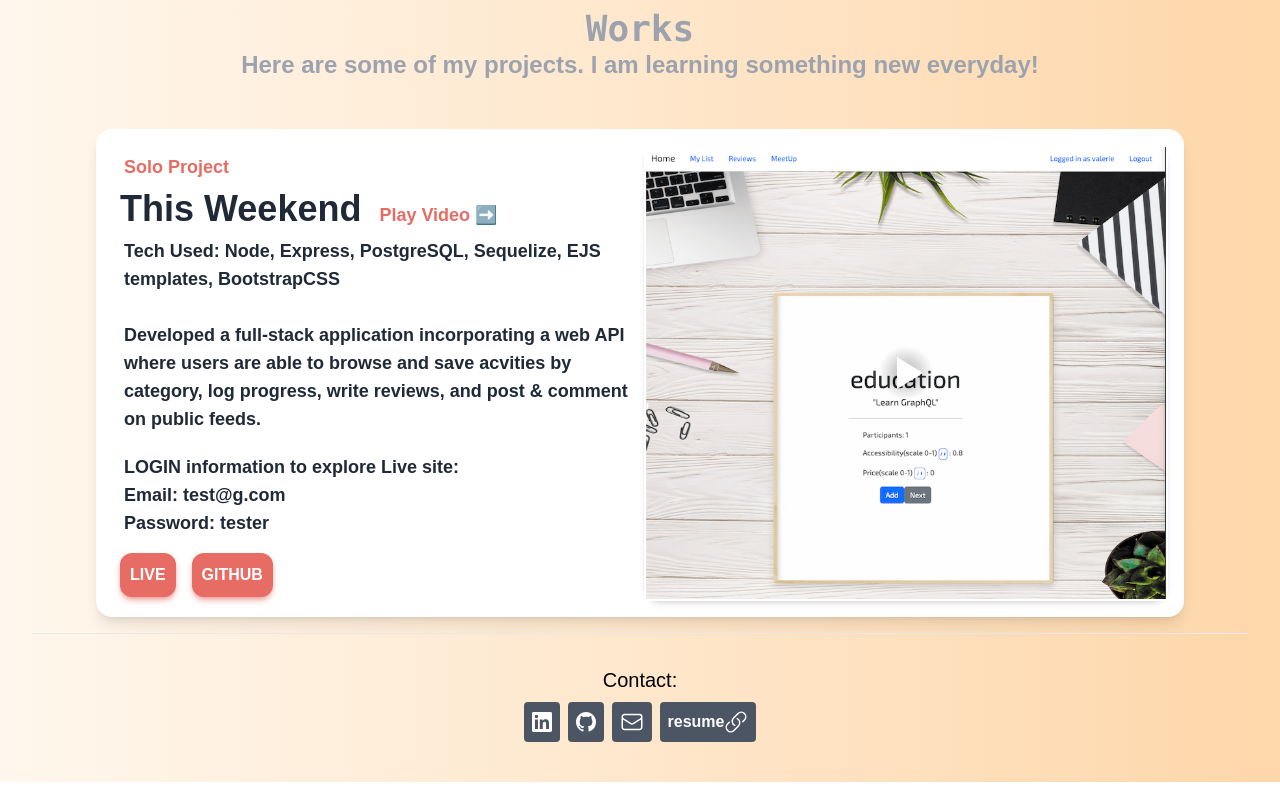
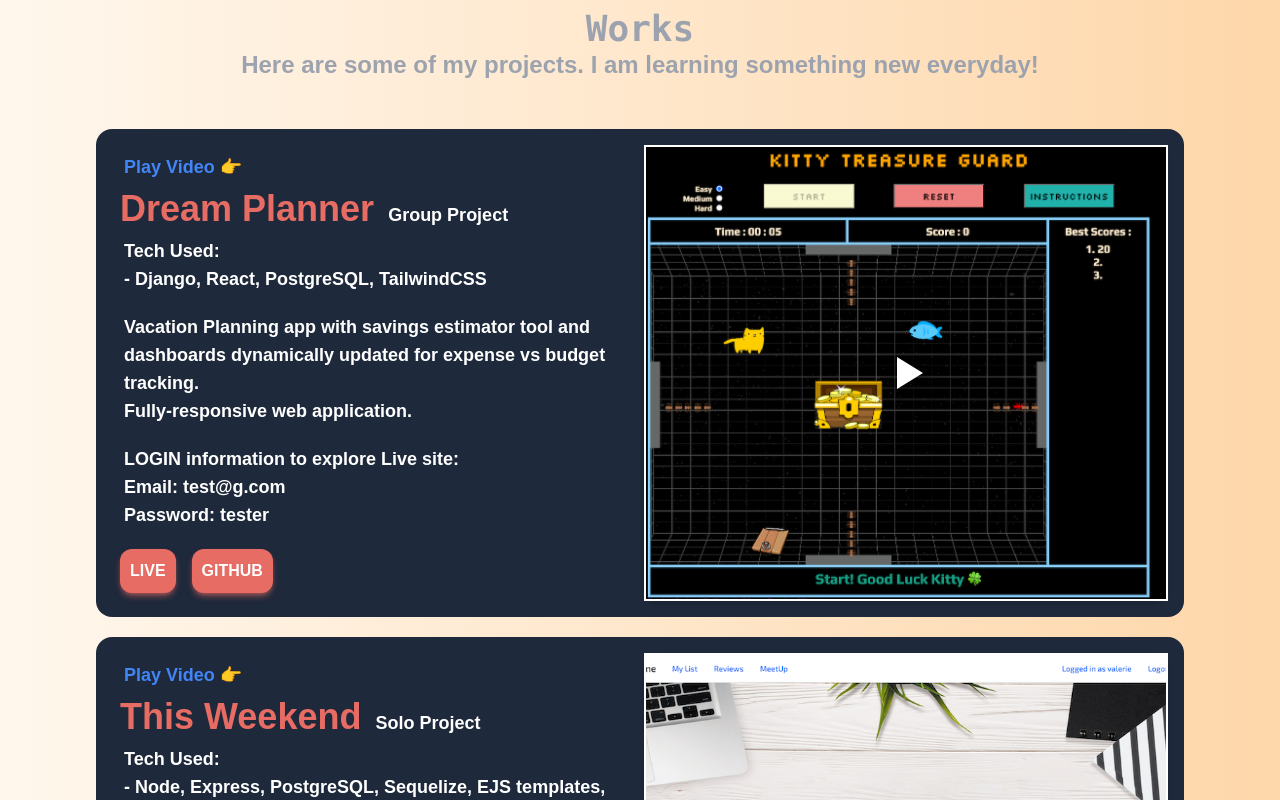
Before and after one commit to valerieyang00/portfolio, a Next.js app: page / in a window 1280 px wide. Shown: the part 2020-2820 px from the top of the page. Built offline with nearby package versions, Linux system fonts and the light colour scheme; a web font is replaced by a local one; what tw-elements would draw is missing.

Commit message:
progress

```diff
--- a/components/project1.js
+++ b/components/project1.js
@@ -0,0 +1,62 @@
+import ReactPlayer from 'react-player';
+import { useState, useEffect } from 'react'
+import styles from '../styles/Home.module.css'
+
+
+export default function Project2() {
+  const [hasWindow, setHasWindow] = useState(false);
+  useEffect(() => {
+    if (typeof window !== "undefined") {
+      setHasWindow(true);
+    }
+  }, []);
+
+  return (
+    <div className="md:w-[85vw] md:h-[30.5rem] w-[20.5rem] h-[50rem] p-4 rounded-2xl bg-slate-800 shadow-slate-700 flex flex-col ease-linear duration-300 md:flex-row-reverse">
+      <div className=" h-full w-full  shadow-md rounded-2xl basis-3/3 relative">
+        <div className="h-full w-full relative border-2 border-white">
+          {hasWindow && <ReactPlayer url="https://vimeo.com/775603476/bb84ecda7f" className={styles.fill}
+            volume="1"
+            muted
+            playing={true}
+            alt="GameVideo"
+            light="/game1.png"
+            width="100%"
+            height="100%"
+
+          />}
+
+        </div>
+      </div>
+
+      <div className=" h-full w-full mr-2 rounded-2xl ">
+        <p className="m-2 font-bold pl-1 text-lg text-[#4285F4]">Play Video 👉 </p>
+        <h1 className="m-2 text-4xl font-bold text-[#e66c64]">
+          Kitty Treasure Guard <span className="pt-3 font-bold pl-1 text-lg text-white">Solo Project</span>
+        </h1>
+        <p className="m-2 font-bold pl-1 text-lg text-white">Tech Used:<br></br> - HTML - Canvas, CSS, Javascript<br></br></p>
+        <p className="m-2 pt-3 font-bold pl-1 text-lg text-white">Web game designed and built using HTML Canvas and Javascript.</p>
+        <p className="m-2 pt-3 font-bold pl-1 text-lg text-white">First project as a student at General Assembly- Software Engineering Immersive</p>
+
+
+        <div className="flex flex-row mt-3">
+          <button className="md:m-2 m-auto mt-8 bg-[#e66c64] shadow-md shadow-[#e66c648a] p-2.5 rounded-xl flex flex-row justify-center items-center hover:bg-[#424bb6] ease-linear duration-300">
+            <a href="https://valerieyang00.github.io/Project-1/" target="_blank" rel="noopener noreferrer"><h1 className="text-white text-center font-semibold">
+              LIVE
+            </h1></a>
+          </button>
+          <button
+            className="md:m-2 m-auto mt-8 bg-[#e66c64] shadow-md shadow-[#e66c648a] p-2.5 rounded-xl flex flex-row justify-center items-center hover:bg-[#424bb6] ease-linear duration-300"
+          ><a href="https://github.com/valerieyang00/Project-1" target="_blank" rel="noopener noreferrer"><h1 className="text-white text-center font-semibold">
+            GITHUB
+          </h1></a>
+
+          </button>
+        </div>
+      </div>
+    </div>
+  );
+
+
+
+}
--- a/components/project2.js
+++ b/components/project2.js
@@ -1,5 +1,5 @@
 import ReactPlayer from 'react-player';
-import {useState, useEffect} from 'react'
+import { useState, useEffect } from 'react'
 import styles from '../styles/Home.module.css'
 
 
@@ -12,10 +12,10 @@ export default function Project2() {
   }, []);
 
   return (
-        <div className="md:w-[85vw] md:h-[30.5rem] w-[20.5rem] h-[40rem] p-4 rounded-2xl bg-white dark:bg-slate-800 shadow-lg dark:shadow-slate-700 flex flex-col ease-linear duration-300 md:flex-row-reverse">
+    <div className="md:w-[85vw] md:h-[33rem] w-[20.5rem] h-[50rem] p-4 rounded-2xl bg-slate-800 shadow-slate-700 flex flex-col ease-linear duration-300 md:flex-row-reverse">
       <div className=" h-full w-full  shadow-md rounded-2xl basis-3/3 relative">
         <div className="h-full w-full relative border-2 border-white">
-               {hasWindow && <ReactPlayer url="https://vimeo.com/775616029/87a299b86d" className={styles.fill}
+          {hasWindow && <ReactPlayer url="https://vimeo.com/775616029/87a299b86d" className={styles.contain}
             volume="1"
             muted
             playing={true}
@@ -25,18 +25,20 @@ export default function Project2() {
             height="100%"
 
           />}
+
         </div>
       </div>
 
       <div className=" h-full w-full mr-2 rounded-2xl ">
-            <p className="m-2 font-bold pl-1 text-lg text-[#e66c64]">Solo Project</p>
-            <h1 className="m-2 text-4xl font-bold dark:text-white">
-              This Weekend <span className="m-2 font-bold spanl-1 text-lg text-[#e66c64]">Play Video ➡️</span>
+        <p className="m-2 font-bold pl-1 text-lg text-[#4285F4]">Play Video 👉 </p>
+        <h1 className="m-2 text-4xl font-bold text-[#e66c64]">
+          This Weekend <span className="pt-3 font-bold pl-1 text-lg text-white">Solo Project</span>
         </h1>
-            <p className="m-2 font-bold pl-1 text-lg">Tech Used: Node, Express, PostgreSQL, Sequelize, EJS templates, BootstrapCSS<br></br><br></br>Developed a full-stack application incorporating a web API where users are able to browse and save acvities by category, log progress, write reviews, and post & comment on public feeds.</p>
-            <p className="m-2 pt-3 font-bold pl-1 text-lg">LOGIN information to explore Live site: <br></br>Email: test@g.com <br></br>Password: tester</p>
+        <p className="m-2 font-bold pl-1 text-lg text-white">Tech Used:<br></br> - Node, Express, PostgreSQL, Sequelize, EJS templates, BootstrapCSS<br></br></p>
+        <p className="m-2 pt-3 font-bold pl-1 text-lg text-white">Developed a full-stack application incorporating a web API where users are able to browse and save acvities by category, log progress, write reviews, and post & comment on public feeds.</p>
+        <p className="m-2 pt-3 font-bold pl-1 text-lg text-white">LOGIN information to explore Live site: <br></br>Email: test@g.com <br></br>Password: tester</p>
 
-            <div className="flex flex-row">
+        <div className="flex flex-row mt-3">
           <button className="md:m-2 m-auto mt-8 bg-[#e66c64] shadow-md shadow-[#e66c648a] p-2.5 rounded-xl flex flex-row justify-center items-center hover:bg-[#424bb6] ease-linear duration-300">
             <a href="https://thisweekend-valerieyang00.koyeb.app/" target="_blank" rel="noopener noreferrer"><h1 className="text-white text-center font-semibold">
               LIVE
--- /dev/null
+++ b/components/project3.js
@@ -0,0 +1,63 @@
+import ReactPlayer from 'react-player';
+import { useState, useEffect } from 'react'
+import styles from '../styles/Home.module.css'
+
+
+export default function Project2() {
+    const [hasWindow, setHasWindow] = useState(false);
+    useEffect(() => {
+        if (typeof window !== "undefined") {
+            setHasWindow(true);
+        }
+    }, []);
+
+    return (
+        <div className="md:w-[85vw] md:h-[30.5rem] w-[20.5rem] h-[50rem] p-4 rounded-2xl bg-slate-800 shadow-slate-700 flex flex-col ease-linear duration-300 md:flex-row-reverse">
+            <div className=" h-full w-full  shadow-md rounded-2xl basis-3/3 relative">
+                <div className="h-full w-full relative border-2 border-white">
+                    {hasWindow && <ReactPlayer url="https://vimeo.com/775603476/bb84ecda7f" className={styles.fill}
+                        volume="1"
+                        muted
+                        playing={true}
+                        alt="GameVideo"
+                        light="/game1.png"
+                        width="100%"
+                        height="100%"
+
+                    />}
+
+                </div>
+            </div>
+
+            <div className=" h-full w-full mr-2 rounded-2xl ">
+                <p className="m-2 font-bold pl-1 text-lg text-[#4285F4]">Play Video 👉 </p>
+                <h1 className="m-2 text-4xl font-bold text-[#e66c64]">
+                    PetSpace <span className="pt-3 font-bold pl-1 text-lg text-white">Group Project</span>
+                </h1>
+                <p className="m-2 font-bold pl-1 text-lg text-white">Tech Used:<br></br> - MongoDB, Express, React, Node, Cloudinary, BootstrapCSS<br></br></p>
+                <p className="m-2 pt-3 font-bold pl-1 text-lg text-white">Full-Stack application built using MERN stack.</p>
+                <p className="m-2 pt-3 font-bold pl-1 text-lg text-white">Created a photo-upload and social networking application with instagram-like features: follow/unfollow, like/unlike, comments</p>
+                <p className="m-2 pt-3 font-bold pl-1 text-lg text-white">LOGIN information to explore Live site: <br></br>Email: test@g.com <br></br>Password: tester</p>
+
+
+                <div className="flex flex-row mt-3">
+                    <button className="md:m-2 m-auto mt-8 bg-[#e66c64] shadow-md shadow-[#e66c648a] p-2.5 rounded-xl flex flex-row justify-center items-center hover:bg-[#424bb6] ease-linear duration-300">
+                        <a href="https://valerieyang00.github.io/Project-1/" target="_blank" rel="noopener noreferrer"><h1 className="text-white text-center font-semibold">
+                            LIVE
+                        </h1></a>
+                    </button>
+                    <button
+                        className="md:m-2 m-auto mt-8 bg-[#e66c64] shadow-md shadow-[#e66c648a] p-2.5 rounded-xl flex flex-row justify-center items-center hover:bg-[#424bb6] ease-linear duration-300"
+                    ><a href="https://github.com/valerieyang00/Project-1" target="_blank" rel="noopener noreferrer"><h1 className="text-white text-center font-semibold">
+                        GITHUB
+                    </h1></a>
+
+                    </button>
+                </div>
+            </div>
+        </div>
+    );
+
+
+
+}
--- /dev/null
+++ b/components/project4.js
@@ -0,0 +1,62 @@
+import ReactPlayer from 'react-player';
+import { useState, useEffect } from 'react'
+import styles from '../styles/Home.module.css'
+
+
+export default function Project2() {
+    const [hasWindow, setHasWindow] = useState(false);
+    useEffect(() => {
+        if (typeof window !== "undefined") {
+            setHasWindow(true);
+        }
+    }, []);
+
+    return (
+        <div className="md:w-[85vw] md:h-[30.5rem] w-[20.5rem] h-[50rem] p-4 rounded-2xl bg-slate-800 shadow-slate-700 flex flex-col ease-linear duration-300 md:flex-row-reverse">
+            <div className=" h-full w-full  shadow-md rounded-2xl basis-3/3 relative">
+                <div className="h-full w-full relative border-2 border-white">
+                    {hasWindow && <ReactPlayer url="https://vimeo.com/775603476/bb84ecda7f" className={styles.fill}
+                        volume="1"
+                        muted
+                        playing={true}
+                        alt="GameVideo"
+                        light="/game1.png"
+                        width="100%"
+                        height="100%"
+
+                    />}
+
+                </div>
+            </div>
+
+            <div className=" h-full w-full mr-2 rounded-2xl ">
+                <p className="m-2 font-bold pl-1 text-lg text-[#4285F4]">Play Video 👉 </p>
+                <h1 className="m-2 text-4xl font-bold text-[#e66c64]">
+                    Dream Planner <span className="pt-3 font-bold pl-1 text-lg text-white">Group Project</span>
+                </h1>
+                <p className="m-2 font-bold pl-1 text-lg text-white">Tech Used:<br></br> - Django, React, PostgreSQL, TailwindCSS<br></br></p>
+                <p className="m-2 pt-3 font-bold pl-1 text-lg text-white">Vacation Planning app with savings estimator tool and dashboards dynamically updated for expense vs budget tracking. <br></br>Fully-responsive web application.</p>
+                <p className="m-2 pt-3 font-bold pl-1 text-lg text-white">LOGIN information to explore Live site: <br></br>Email: test@g.com <br></br>Password: tester</p>
+
+
+                <div className="flex flex-row mt-3">
+                    <button className="md:m-2 m-auto mt-8 bg-[#e66c64] shadow-md shadow-[#e66c648a] p-2.5 rounded-xl flex flex-row justify-center items-center hover:bg-[#424bb6] ease-linear duration-300">
+                        <a href="https://valerieyang00.github.io/Project-1/" target="_blank" rel="noopener noreferrer"><h1 className="text-white text-center font-semibold">
+                            LIVE
+                        </h1></a>
+                    </button>
+                    <button
+                        className="md:m-2 m-auto mt-8 bg-[#e66c64] shadow-md shadow-[#e66c648a] p-2.5 rounded-xl flex flex-row justify-center items-center hover:bg-[#424bb6] ease-linear duration-300"
+                    ><a href="https://github.com/valerieyang00/Project-1" target="_blank" rel="noopener noreferrer"><h1 className="text-white text-center font-semibold">
+                        GITHUB
+                    </h1></a>
+
+                    </button>
+                </div>
+            </div>
+        </div>
+    );
+
+
+
+}
--- a/components/projects.js
+++ b/components/projects.js
@@ -1,8 +1,24 @@
 import Project2 from "./project2";
+import Project1 from "./project1";
+import Project3 from "./project3";
+import Project4 from "./project4";
 
 export default function Projects() {
 
     return (
-        <Project2 />
+        <div>
+            <div>
+                <Project4 />
+            </div>
+            <div className="mt-5">
+                <Project2 />
+            </div>
+            <div className="mt-5">
+                <Project3 />
+            </div>
+            <div className="mt-5">
+                <Project1 />
+            </div>
+        </div>
     )
 }
--- a/styles/Home.module.css
+++ b/styles/Home.module.css
@@ -14,14 +14,26 @@
   align-items: center;
 }
 
-.carousel {
-  width: 900px;
-  height: 500px;
-  margin: auto;
+/* .carousel {
+  width: 100%;
+  height: 100%;
+  position:fixed;
+  top:0;
+  left:0;
 }
 
+.carousel-style {
+  height: 100%;
+} */
+
 .fill {
+  object-fit: fill;
+}
+
+.contain {
+  width: 100%;
   object-fit: contain;
+  overflow: hidden;
 }
 
 
```
Lines whose indentation alone changed are shown as unchanged.
